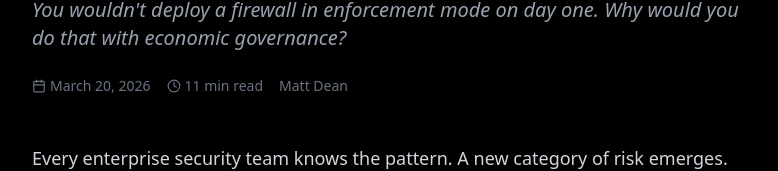
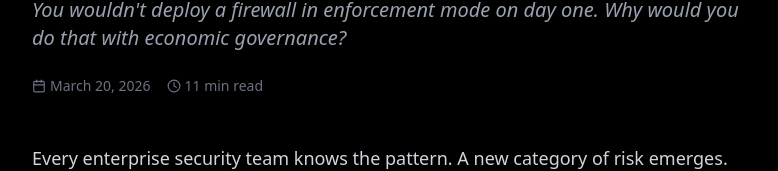
Before and after one commit to SatGate-io/satgate, a Next.js app in the folder satgate-landing/: page /blog/the-enterprise-adoption-playbook-observe-control-charge in a window 1280 px wide. Shown: the part 262-433 px from the top of the page, without its empty margins (248-1026 px from the left). Built offline with nearby package versions, Linux system fonts and the light colour scheme.

Commit message:
fix: remove author name from blog posts — keep anonymous

```diff
--- a/satgate-landing/app/blog/the-enterprise-adoption-playbook-observe-control-charge/page.tsx
+++ b/satgate-landing/app/blog/the-enterprise-adoption-playbook-observe-control-charge/page.tsx
@@ -8,7 +8,7 @@ export const metadata = {
     title: 'The Enterprise Adoption Playbook: Observe, Control, Charge',
     description: 'A three-stage framework for adopting economic governance for AI agents — without breaking anything along the way.',
     type: 'article',
-    authors: ['Matt Dean'],
+
     publishedTime: '2026-03-20T00:00:00Z',
   },
   twitter: {
@@ -45,7 +45,6 @@ export default function EnterpriseAdoptionPlaybookPage() {
           <div className="flex items-center gap-4 text-sm text-gray-500">
             <span className="flex items-center gap-1"><Calendar size={14} /> March 20, 2026</span>
             <span className="flex items-center gap-1"><Clock size={14} /> 11 min read</span>
-            <span>Matt Dean</span>
           </div>
         </header>
 
--- a/satgate-landing/app/blog/why-economic-firewalls-are-the-prerequisite-for-autonomous-ai-agents/page.tsx
+++ b/satgate-landing/app/blog/why-economic-firewalls-are-the-prerequisite-for-autonomous-ai-agents/page.tsx
@@ -8,7 +8,7 @@ export const metadata = {
     title: 'Why Economic Firewalls Are the Prerequisite for Autonomous AI Agents',
     description: 'Economic firewalls aren\'t safety tools. They\'re the enablers that unlock fully autonomous AI agents by solving the unbounded cost problem.',
     type: 'article',
-    authors: ['Matt Dean'],
+
     publishedTime: '2026-03-20T00:00:00Z',
   },
   twitter: {
@@ -44,7 +44,6 @@ export default function WhyEconomicFirewallsPrerequisitePage() {
           <div className="flex items-center gap-4 text-sm text-gray-500">
             <span className="flex items-center gap-1"><Calendar size={14} /> March 20, 2026</span>
             <span className="flex items-center gap-1"><Clock size={14} /> 11 min read</span>
-            <span>Matt Dean</span>
           </div>
         </header>
 
```
